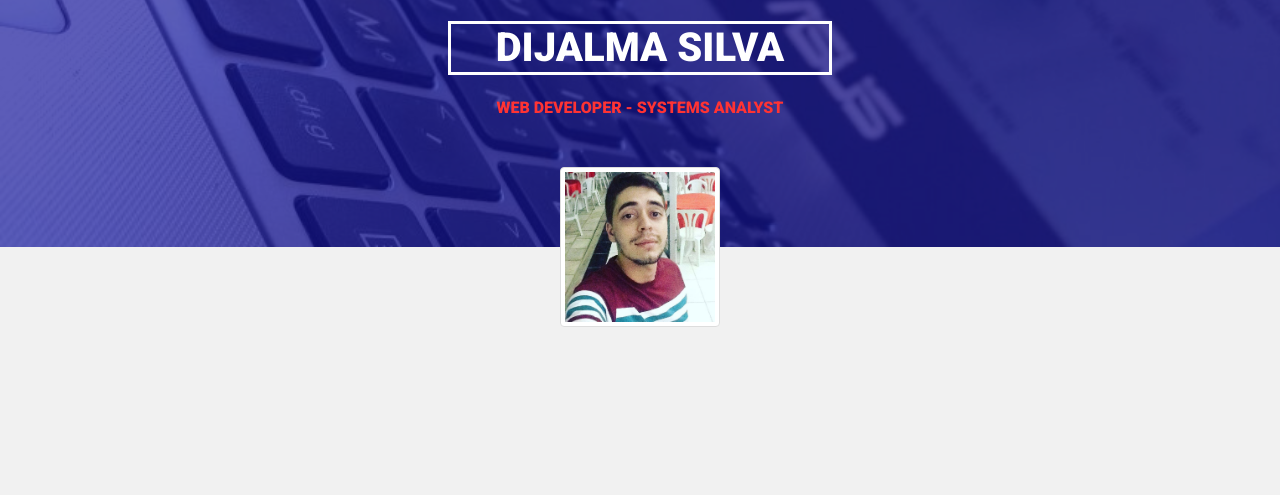
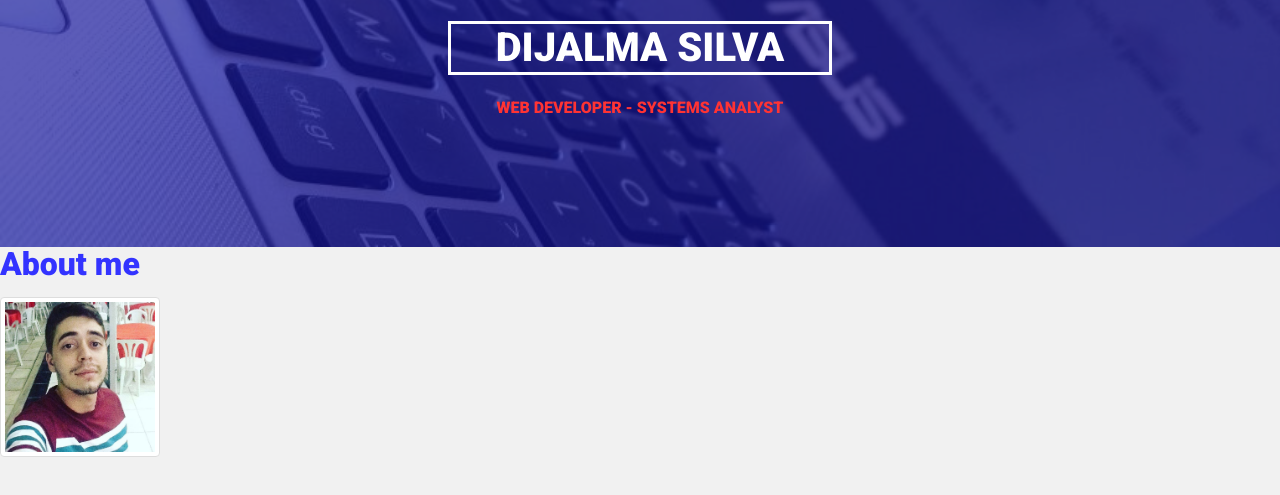
Before and after one commit to dijalmasilva/portfolio-backup, a plain HTML site: page index.html in a window 1280 px wide. Shown: the part 153-648 px from the top of the page. Drawn offline with Linux system fonts and the light colour scheme.

Commit message:
Trocando position na organizacao da pagina

```diff
--- a/css/style.css
+++ b/css/style.css
@@ -12,7 +12,7 @@ body{
 }
 
 .background-me {
-    position: absolute;
+    position: relative;
     width: 100%;
     height: 400px;
     background-image: url("../images/notebook.jpg");
@@ -43,12 +43,15 @@ body{
 }
 
 .cover-relative {
-    position: relative;
-    margin-top: -300px;
+    position: absolute;
+    width: 100%;
+    margin: 0 auto;
+    top: 100px;
 }
 
 .socialnetworks {
     width: 30%;
+    margin: 0 auto;
 }
 
 .socialnetworks img:hover {
@@ -66,11 +69,13 @@ body{
 }
 
 .image-me {
-    position: relative;
+    position: absolute;
+    margin: 0 auto;
     margin-top: 50px;
     width: 160px;
 }
 
-.image-me img {
-
+.title_roboto_blue {
+    font-family: 'Roboto', sans-serif;
+    color: #3333ff;
 }
--- a/index.html
+++ b/index.html
@@ -52,6 +52,9 @@
                 <img src="images/me2.jpg" class="img-thumbnail img-cirle" alt="Dijalma Silva" title="Dijalma Silva"/>
             </div>
         </div>
+        <div class="about-me">
+            <h2 class="title_roboto_blue">About me</h2>
+        </div>
         <script type="text/javascript" src="js/bootstrap.min.js"></script>
     </body>
 </html>
```
